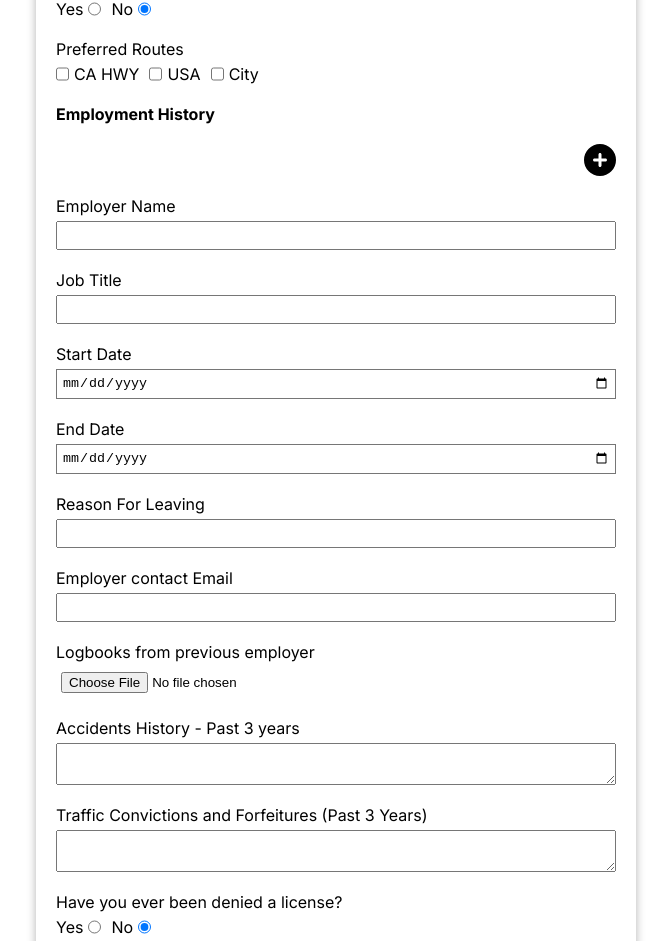
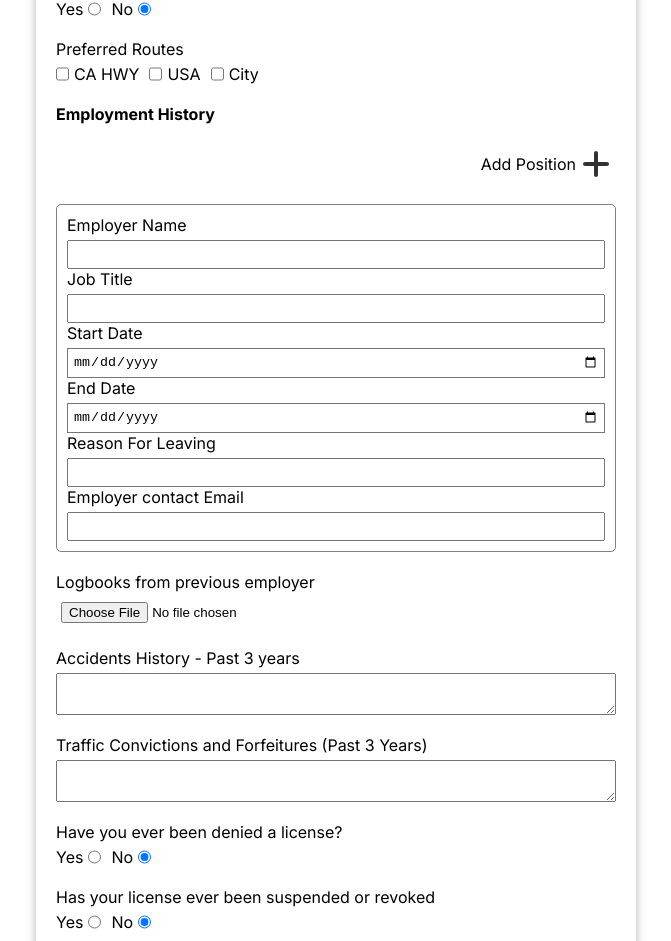
Before and after one commit to bukulele/table-mng, a Next.js app: page /application in a window 1280 px wide. Shown: the part 1674-2615 px from the top of the page, without its empty margins (304-975 px from the left). Built offline with nearby package versions, Linux system fonts and the light colour scheme.

Commit message:
form styles update

```diff
--- a/src/app/components/applicationForm/ApplicationForm.js
+++ b/src/app/components/applicationForm/ApplicationForm.js
@@ -1,9 +1,9 @@
-import React, { useState, useRef, useEffect } from "react";
+import React, { useState, useRef } from "react";
 import styles from "./applicationForm.module.css";
 import Button from "../button/Button";
 import EmploymentHistory from "./EmploymentHistory";
 import { FontAwesomeIcon } from "@fortawesome/react-fontawesome";
-import { faCirclePlus } from "@fortawesome/free-solid-svg-icons";
+import { faPlus } from "@fortawesome/free-solid-svg-icons";
 
 function ApplicationForm() {
   const EMPLOYMENT_HISTORY_TEMPLATE = {
@@ -214,25 +214,6 @@ function ApplicationForm() {
         console.error("Error submitting form:", error);
       });
   };
-
-  // useEffect(() => {
-  //   let employmentHistoryArr = formData.employment_history.map((item, idx) => {
-  //     return (
-  //       <EmploymentHistory
-  //         key={`employmentHistory_${idx}`}
-  //         idx={idx}
-  //         employer_name={item.employer_name}
-  //         job_title={item.job_title}
-  //         start_date={item.start_date}
-  //         end_date={item.end_date}
-  //         reason_for_leaving={item.reason_for_leaving}
-  //         email={item.email}
-  //         handleEmploymentHistory={handleEmploymentHistory}
-  //       />
-  //     );
-  //   });
-  //   setEmploymentHistory(employmentHistoryArr);
-  // }, []);
 
   // ADD ACCEPTABLE FILE TYPES!!!
   // CHECK DATES TIMEZONES
@@ -495,8 +476,9 @@ function ApplicationForm() {
       </div>
       <div className={styles.formHeader}>Employment History</div>
       <div className={styles.formHeaderMenu}>
+        <p>Add Position</p>
         <Button
-          content={<FontAwesomeIcon icon={faCirclePlus} size="2x" />}
+          content={<FontAwesomeIcon icon={faPlus} size="2x" />}
           style={"iconButton"}
           fn={addEmploymentHistoryBlock}
         />
--- a/src/app/components/applicationForm/EmploymentHistory.js
+++ b/src/app/components/applicationForm/EmploymentHistory.js
@@ -16,7 +16,7 @@ function EmploymentHistory({
   };
 
   return (
-    <>
+    <div className={styles.employmentHistoryContainer}>
       <div className={styles.inputContainer}>
         <label htmlFor={"employer_name"}>Employer Name</label>
         <input
@@ -71,7 +71,7 @@ function EmploymentHistory({
           onChange={handleInput}
         />
       </div>
-    </>
+    </div>
   );
 }
 
--- a/src/app/components/applicationForm/applicationForm.module.css
+++ b/src/app/components/applicationForm/applicationForm.module.css
@@ -49,3 +49,9 @@
   align-items: center;
   justify-content: flex-end;
 }
+
+.employmentHistoryContainer {
+  border: 1px solid gray;
+  border-radius: 5px;
+  padding: 10px;
+}
--- a/src/app/components/button/button.module.css
+++ b/src/app/components/button/button.module.css
@@ -28,8 +28,16 @@
 }
 
 .iconButton {
-  color: #000;
+  color: #323232;
+  border-radius: 50%;
+  width: 40px;
+  min-width: 40px;
+  height: 40px;
+  min-height: 40px;
+  display: flex;
+  align-items: center;
+  justify-content: center;
 }
 .iconButton:hover {
-  color: #323232;
+  background-color: #e1e1e1;
 }
```
